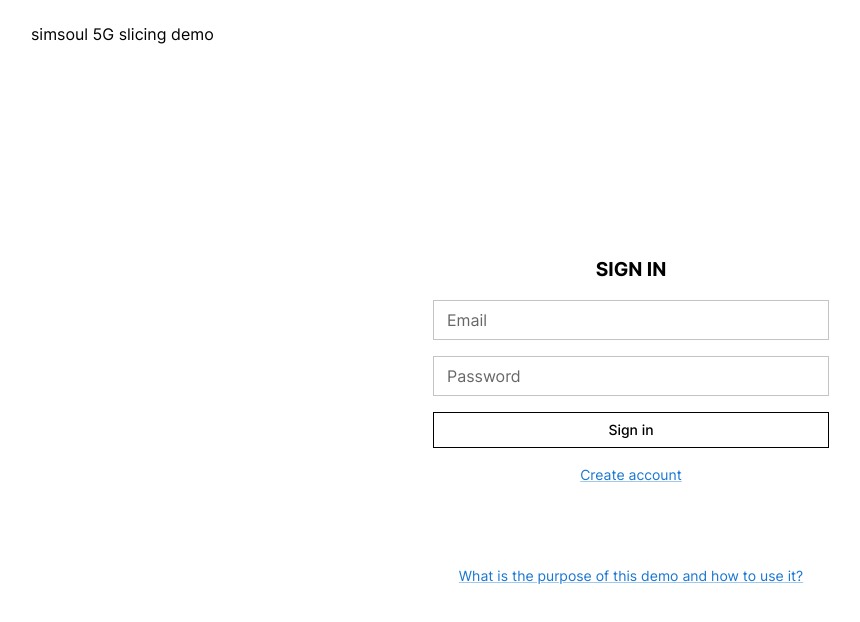
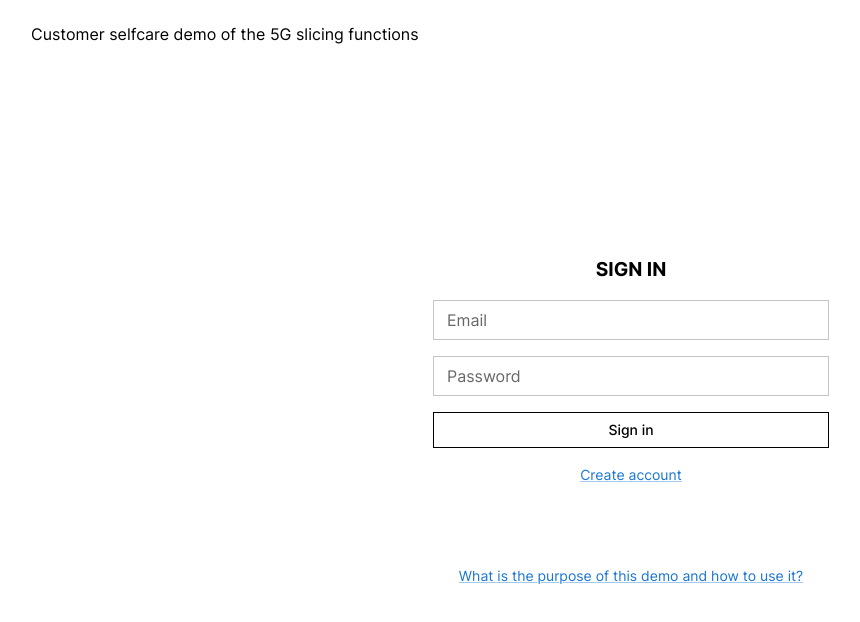
Before and after one commit to kade-ddnkv/simsoul-lk-demo, a Next.js app: page /signin in a window 1280 px wide. Shown: the top 622 px of the page, without its empty margins (9-869 px from the left). Built offline with nearby package versions, Linux system fonts and the light colour scheme; no server answers.

Commit message:
Update signin.tsx

```diff
--- a/src/pages/signin.tsx
+++ b/src/pages/signin.tsx
@@ -28,7 +28,7 @@ export default function SignIn() {
   return (
     <>
       <Container maxWidth='xl' sx={{ mt: 2 }}>
-        <Header mainText='simsoul 5G slicing demo' noLine noRight useHomeButton={false} isBold={false} />
+        <Header mainText='Customer selfcare demo of the 5G slicing functions' noLine noRight useHomeButton={false} isBold={false} />
       </Container>
       <Container maxWidth='xs' sx={{ height: '80vh', display: 'flex', alignItems: 'center', justifyContent: 'center' }}>
         <Box component='form' autoComplete='off' onSubmit={onSubmit} sx={{ width: '100%', display: 'flex', flexDirection: 'column', alignItems: 'center' }}>
```
